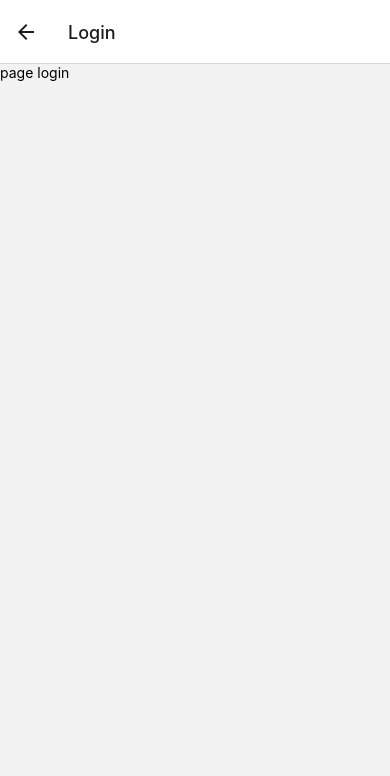
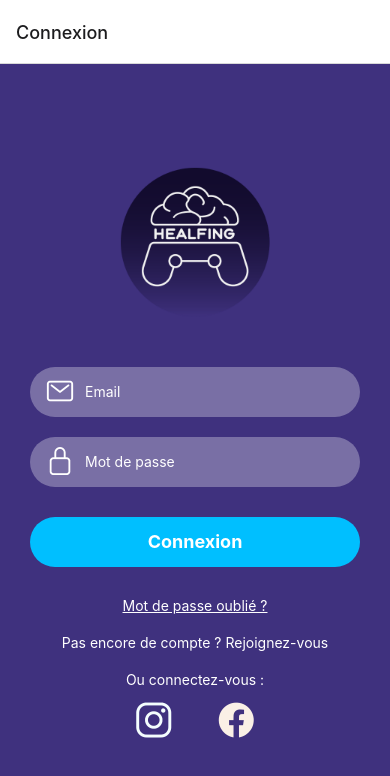
Before and after one commit to EstherMhV/HealfingApp, a React Native app: screen /Login in a window 390 px wide. Shown: the top 776 px of the page. Built offline with nearby package versions, Linux system fonts and the light colour scheme.

Commit message:
screen login

```diff
--- a/App.js
+++ b/App.js
@@ -14,7 +14,7 @@ export default function App() {
   return (
     <View style={styles.container}>
       <NavigationContainer>
-        <Stack.Navigator initialRouteName="SignUp">
+        <Stack.Navigator initialRouteName="Login">
           <Stack.Screen
             name="SignUp"
             component={SignUp}
@@ -33,7 +33,7 @@ export default function App() {
           <Stack.Screen
             name="Login"
             component={Login}
-            options={{ title: "Login" }}
+            options={{ title: "Connexion" }}
           />
           <Stack.Screen
             name="Contact"
--- a/screens/LoginScreen.jsx
+++ b/screens/LoginScreen.jsx
@@ -1,9 +1,144 @@
-import { View, Text} from "react-native";
+import {
+  View,
+  Text,
+  TextInput,
+  TouchableOpacity,
+  ImageBackground,
+  Image,
+  StyleSheet,
+} from "react-native";
+import { Ionicons } from "@expo/vector-icons";
 
 export default function Login({ navigation }) {
   return (
-      <View>
-        <Text>page login</Text>
+    <View style={styles.background}>
+      <View style={styles.container}>
+        <Image source={require("../assets/logo.png")} style={styles.logo} />
+
+        <View style={styles.inputContainer}>
+          <Ionicons
+            name="mail-outline"
+            size={30}
+            color="#fff"
+            style={styles.icon}
+          />
+          <TextInput
+            style={styles.input}
+            placeholder="Email"
+            placeholderTextColor="#fff"
+            keyboardType="email-address"
+          />
+        </View>
+
+        <View style={styles.inputContainer}>
+          <Ionicons
+            name="lock-closed-outline"
+            size={30}
+            color="#fff"
+            style={styles.icon}
+          />
+          <TextInput
+            style={styles.input}
+            placeholder="Mot de passe"
+            placeholderTextColor="#fff"
+            keyboardType="email-address"
+          />
+        </View>
+
+        <TouchableOpacity style={styles.button}>
+          <Text style={styles.buttonText}>Connexion</Text>
+        </TouchableOpacity>
+
+        <TouchableOpacity onPress={() => navigation.navigate("ForgotPassword")}>
+          <Text style={styles.forgetPasswordsLink}>Mot de passe oublié ?</Text>
+        </TouchableOpacity>
+
+        <TouchableOpacity onPress={() => navigation.navigate("SignUp")}>
+          <Text style={styles.linkText}>
+            Pas encore de compte ? Rejoignez-vous
+          </Text>
+        </TouchableOpacity>
+
+        <Text style={styles.socialText}>Ou connectez-vous :</Text>
+        <View style={styles.socialContainer}>
+          <TouchableOpacity>
+            <Ionicons name="logo-instagram" size={40} color="#f4fefe" />
+          </TouchableOpacity>
+          <TouchableOpacity>
+            <Ionicons name="logo-facebook" size={40} color="#faf0e6" />
+          </TouchableOpacity>
+        </View>
       </View>
+    </View>
   );
 }
+
+const styles = StyleSheet.create({
+  background: {
+    flex: 1,
+    backgroundColor: "#3F317E",
+    justifyContent: "center",
+  },
+  container: {
+    flex: 1,
+    alignItems: "center",
+    justifyContent: "center",
+    paddingHorizontal: 30,
+  },
+  logo: {
+    width: 150,
+    height: 150,
+    marginBottom: 40,
+    resizeMode: "contain",
+  },
+  inputContainer: {
+    flexDirection: "row",
+    alignItems: "center",
+    width: "100%",
+    backgroundColor: "rgba(255, 255, 255, 0.3)",
+    borderRadius: 25,
+    paddingHorizontal: 15,
+    marginVertical: 10,
+  },
+  icon: {
+    marginRight: 10,
+  },
+  input: {
+    flex: 1,
+    height: 50,
+    color: "#fff",
+  },
+  button: {
+    width: "100%",
+    height: 50,
+    backgroundColor: "#00BFFF",
+    borderRadius: 25,
+    alignItems: "center",
+    justifyContent: "center",
+    marginVertical: 20,
+  },
+  buttonText: {
+    color: "#fff",
+    fontSize: 18,
+    fontWeight: "bold",
+  },
+
+  linkText: {
+    color: "#fff",
+    marginVertical: 10,
+  },
+  forgetPasswordsLink: {
+    color: "#fff",
+    marginVertical: 10,
+    textDecorationLine: "underline",
+  },
+  socialText: {
+    color: "#fff",
+    marginVertical: 10,
+  },
+  socialContainer: {
+    flexDirection: "row",
+    justifyContent: "space-around",
+    width: "50%",
+  },
+});
--- a/screens/SignUpScreen.jsx
+++ b/screens/SignUpScreen.jsx
@@ -63,6 +63,10 @@ export default function SignUp({ navigation }) {
           <Text style={styles.buttonText}>S'inscrire</Text>
         </TouchableOpacity>
 
+        <TouchableOpacity onPress={() => navigation.navigate("Login")}>
+          <Text style={styles.linkText}>Déjà un compte ? Connexion</Text>
+        </TouchableOpacity>
+
         <Text style={styles.socialText}>Ou inscrivez-vous :</Text>
         <View style={styles.socialContainer}>
           <TouchableOpacity>
@@ -126,6 +130,10 @@ const styles = StyleSheet.create({
     fontSize: 18,
     fontWeight: "bold",
   },
+  linkText: {
+    color: "#fff",
+    marginVertical: 10,
+  },
   socialText: {
     color: "#fff",
     marginVertical: 10,
```
